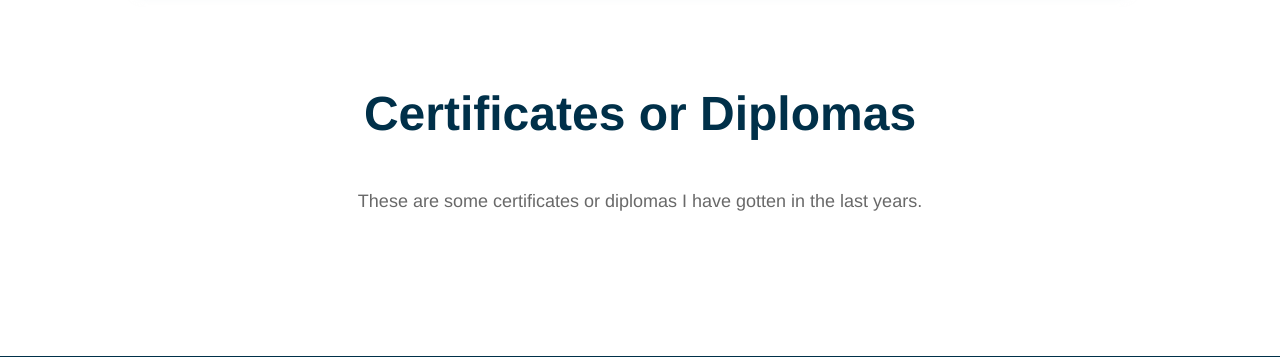
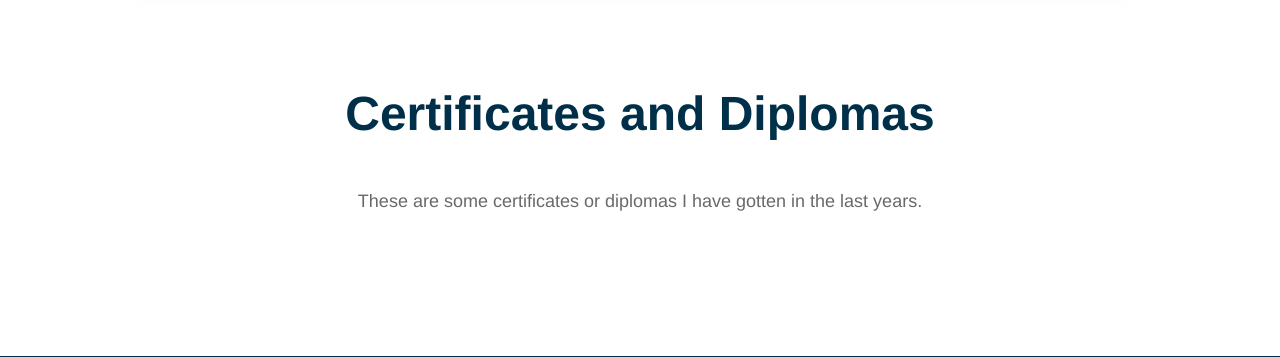
Before and after one commit to pablo-blancoc/Portfolio, a Django app: template work_exp/templates/work_exp.html in a window 1280 px wide. Shown: the part 923-1280 px from the top of the page. Run offline with Django 3.2, Linux system fonts and the light colour scheme; the template is opened without the code that fills it, so the values that code supplies are empty; some libraries are stand-ins or nearby versions.

Commit message:
typo: change or -> and

```diff
--- a/work_exp/templates/work_exp.html
+++ b/work_exp/templates/work_exp.html
@@ -68,7 +68,7 @@ font-family: 'Helvetica Neue', sans-serif;">
 
     <h1 class="text-center ml-auto mr-auto m-5 pt-5" style="font-size: 300%; color: #003049;
 font-family: 'Helvetica Neue', sans-serif;">
-        <strong>Certificates or Diplomas</strong>
+        <strong>Certificates and Diplomas</strong>
     </h1>
     <h6 class="text-center ml-auto mr-auto mb-5 pb-5 font-weight-normal" style="color: dimgray;
     font-family: 'Helvetica Neue', sans-serif; font-size: large">
```
